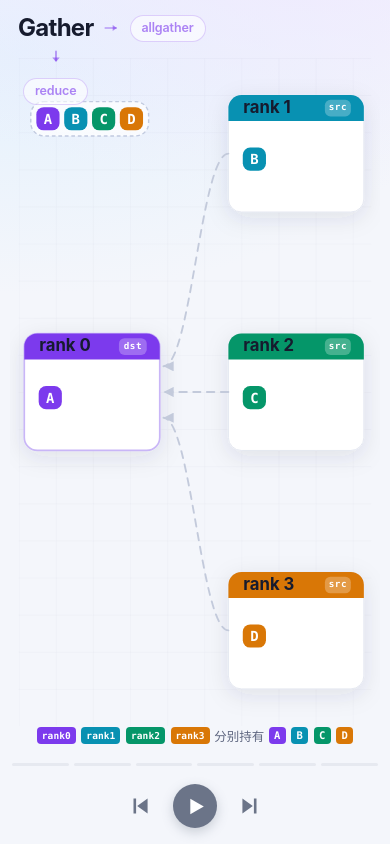
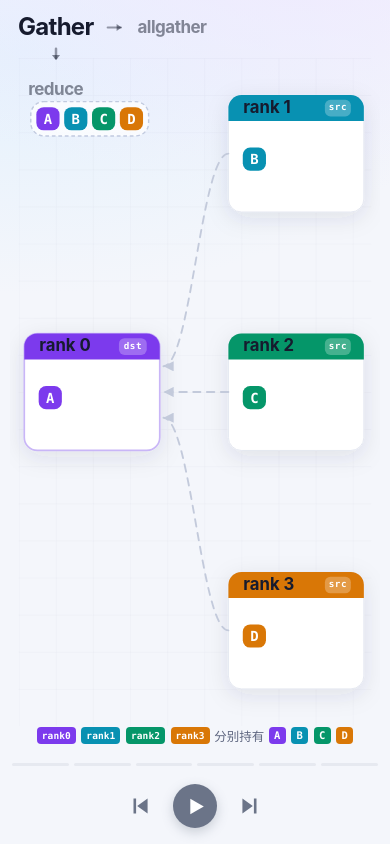
Before and after one commit to Chitandaaaaa/CommonVisual, a plain HTML site: page gather.html in a window 390 px wide. Drawn offline with Linux system fonts and the light colour scheme.

Commit message:
style(relmap): 邻居 chip 去掉胶囊，与标题同字同色、只小三个字号档
- .rel-chip 删掉 border / background / 圆角 / padding 与 hover 上浮阴影，
  改成纯文字：--sans / 700 / var(--tx) 的 .5 alpha，hover 回到实色。
  有胶囊边框时它读起来是一枚独立控件，会和标题抢层级
- 字号 40/36/32/28 阶梯取第 4 档 = 28px（原 15px）；窄屏 h1 24px → chip 17px
- 箭头由紫罗兰改为同色 rgba(22,27,46,.42/.5)，线宽 1.9 → 2.2，
  尺寸竖 22×25 / 横 30×19，viewBox 不变只等比放大
- 页头 position: fixed，chip 变高只让 .hd 从 137 长到 152，不挤压舞台

probe 八页 + 两页窄屏：字号/字重/颜色/边框/底色/箭头色全部一致，
横向溢出 scrollWidth - innerWidth 恒为 0。本次只改这两个文件。

```diff
--- a/assets/cv/relmap.js
+++ b/assets/cv/relmap.js
@@ -74,11 +74,12 @@
      left  = 伙伴 → 当前原语（伙伴在首页树里排在当前左边时） */
   function arrow(dir) {
     var vert = dir === 'down' || dir === 'up';
-    /* 竖向箭头放大到 18×20：下方 chip 用 15px 字号后，原来 14px 的箭头太轻 */
+    /* 与 28px 的 chip 字号配套：竖向 22×25、横向 30×19，
+       viewBox 不变，等比放大即可 */
     var s = svgEl('svg', {
       'viewBox': vert ? '0 0 14 16' : '0 0 22 14',
-      'width': vert ? 18 : 22,
-      'height': vert ? 20 : 14,
+      'width': vert ? 22 : 30,
+      'height': vert ? 25 : 19,
       'aria-hidden': 'true',
       'class': 'rel-arrow rel-arrow-' + dir
     });
--- a/assets/stage.css
+++ b/assets/stage.css
@@ -413,43 +413,30 @@ body {
 .rel-side { display: flex; align-items: center; gap: 6px; }
 
 /* 邻居标签
-   字体与页标题同族（--sans），不用等宽 —— 标题是黑体粗字、chip 是等宽小字时，
-   两者看着像两套系统。字号 15px 约为标题在 40px 下的四成，同级但轻一档。
-   默认只给淡淡的紫（浅、退后），鼠标悬浮才回到正常饱和度。 */
+   与页标题同一套字：--sans / 700 / var(--tx)，只小三个字号档位（40 → 28）。
+   不加边框、不加底色 —— 它读起来是标题旁的注记，不是一枚按钮；
+   加了胶囊边框就会被当成独立控件，和标题抢层级。
+   默认半透明退后，鼠标悬浮才回到与标题相同的实色。 */
 .rel-chip {
-  display: inline-flex; align-items: center; gap: 6px;
-  padding: 4px 16px;
-  border-radius: 999px;
-  border: 1px solid rgba(124, 58, 237, .22);
-  background: rgba(255, 255, 255, .6);
+  display: inline-flex; align-items: baseline; gap: 6px;
+  padding: 0;
   font-family: var(--sans);
-  font-size: 15px; font-weight: 600;
-  letter-spacing: -.01em;
-  color: rgba(124, 58, 237, .62);
+  font-size: 28px; font-weight: 700;
+  line-height: 1.1;
+  letter-spacing: -.03em;
+  color: rgba(22, 27, 46, .5);
   text-decoration: none;
   white-space: nowrap;
-  transition: border-color .22s ease, color .22s ease,
-              background .22s ease, transform .22s cubic-bezier(.3, .8, .4, 1.2),
-              box-shadow .22s ease;
+  transition: color .22s ease;
 }
-.rel-chip:hover {
-  color: var(--accent-2);
-  border-color: rgba(124, 58, 237, .62);
-  background: #fff;
-  box-shadow: 0 4px 14px -4px rgba(109, 40, 217, .35);
-  transform: translateY(-1px);
-}
-.rel-chip:focus-visible { outline: 2px solid var(--accent); outline-offset: 2px; }
-/* 还没实现的原语：虚线边 + 静态标签，不跳走 */
+.rel-chip:hover { color: var(--tx); }
+.rel-chip:focus-visible { outline: 2px solid var(--accent); outline-offset: 3px; border-radius: 4px; }
+/* 还没实现的原语：同样是纯文字，只是更灰、且不可点 */
 .rel-chip-off {
-  border-style: dashed;
-  border-color: rgba(124, 58, 237, .22);
   color: var(--tx-3);
-  background: transparent;
   cursor: default;
 }
-.rel-chip-off:hover { transform: none; color: var(--tx-3);
-  border-color: rgba(124, 58, 237, .22); background: transparent; box-shadow: none; }
+.rel-chip-off:hover { color: var(--tx-3); }
 .rel-chip-tag {
   font-family: var(--sans);
   font-size: 9.5px; font-weight: 400; letter-spacing: .04em;
@@ -459,17 +446,17 @@ body {
   padding: 0 5px;
 }
 
-/* 箭头：与 chip 同源的紫罗兰色，圆头线。
-   比 chip 的默认色再淡一档，静态时只作方向提示，不抢标题。 */
+/* 箭头：与 chip 文字同色（--tx 的淡档），只是更细。
+   静态时只作方向提示，不抢标题。 */
 .rel-arrow { display: block; overflow: visible; }
 .rel-arrow-ln {
   fill: none;
-  stroke: rgba(124, 58, 237, .48);
-  stroke-width: 1.9;
+  stroke: rgba(22, 27, 46, .42);
+  stroke-width: 2.2;
   stroke-linecap: round;
 }
 .rel-arrow-hd {
-  fill: rgba(124, 58, 237, .56);
+  fill: rgba(22, 27, 46, .5);
   stroke: none;
 }
 
@@ -477,11 +464,12 @@ body {
 @media (max-width: 860px) {
   .hd { padding: 15px 18px; }
   .hd h1 { font-size: 24px; }
-  /* 窄屏：关系导航跟着缩一档，避免把标题和右上角按钮挤到一起 */
+  /* 窄屏：关系导航跟着缩一档（h1 24px → chip 17px，同样小三档），
+     避免把标题和右上角按钮挤到一起 */
   .relmap { column-gap: 8px; }
-  .rel-chip { font-size: 12.5px; padding: 3px 11px; }
+  .rel-chip { font-size: 17px; }
   .rel-chip-tag { font-size: 8.5px; }
-  .rel-arrow { transform: scale(.82); transform-origin: center center; }
+  .rel-arrow { transform: scale(.72); transform-origin: center center; }
   .rel-arrow-down { transform-origin: top center; }
   /* 窄屏：舞台撑满可用高度，字幕与控制条固定在下方 */
   .stagewrap { padding: 58px 10px 118px; gap: 10px; }
```
